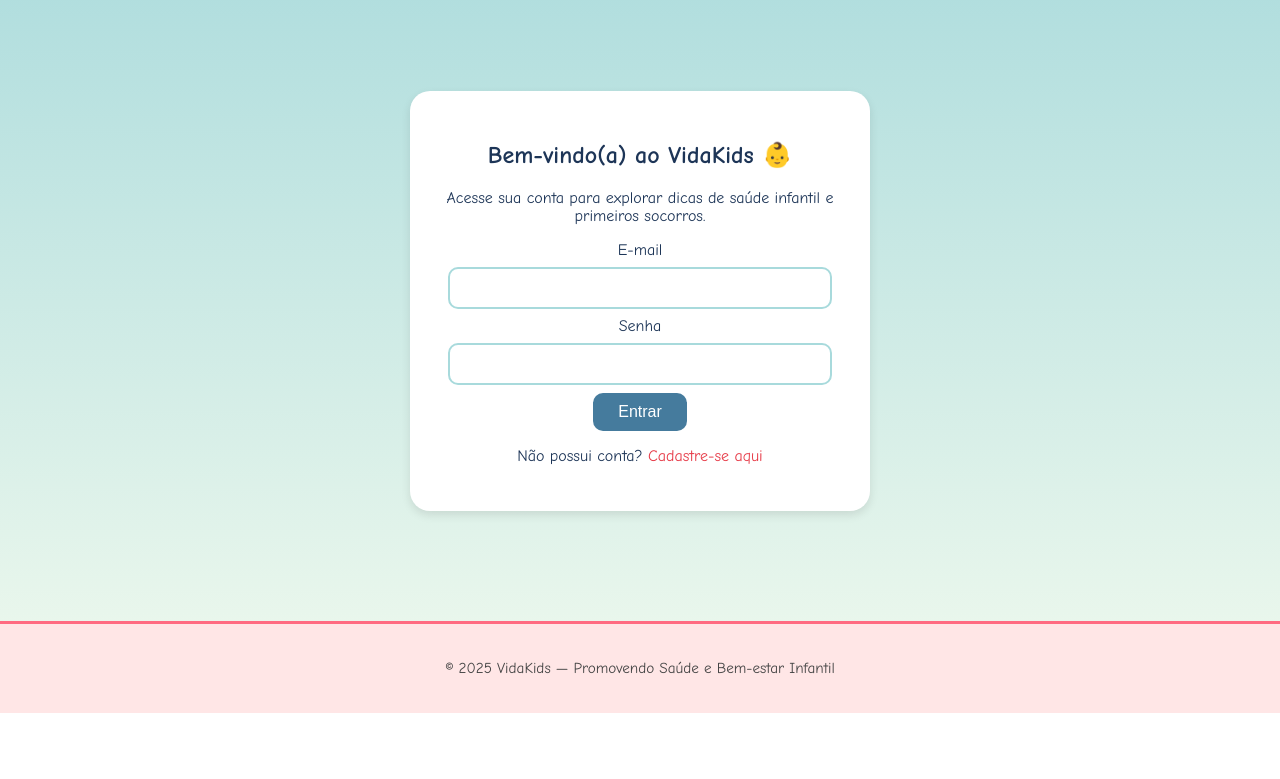
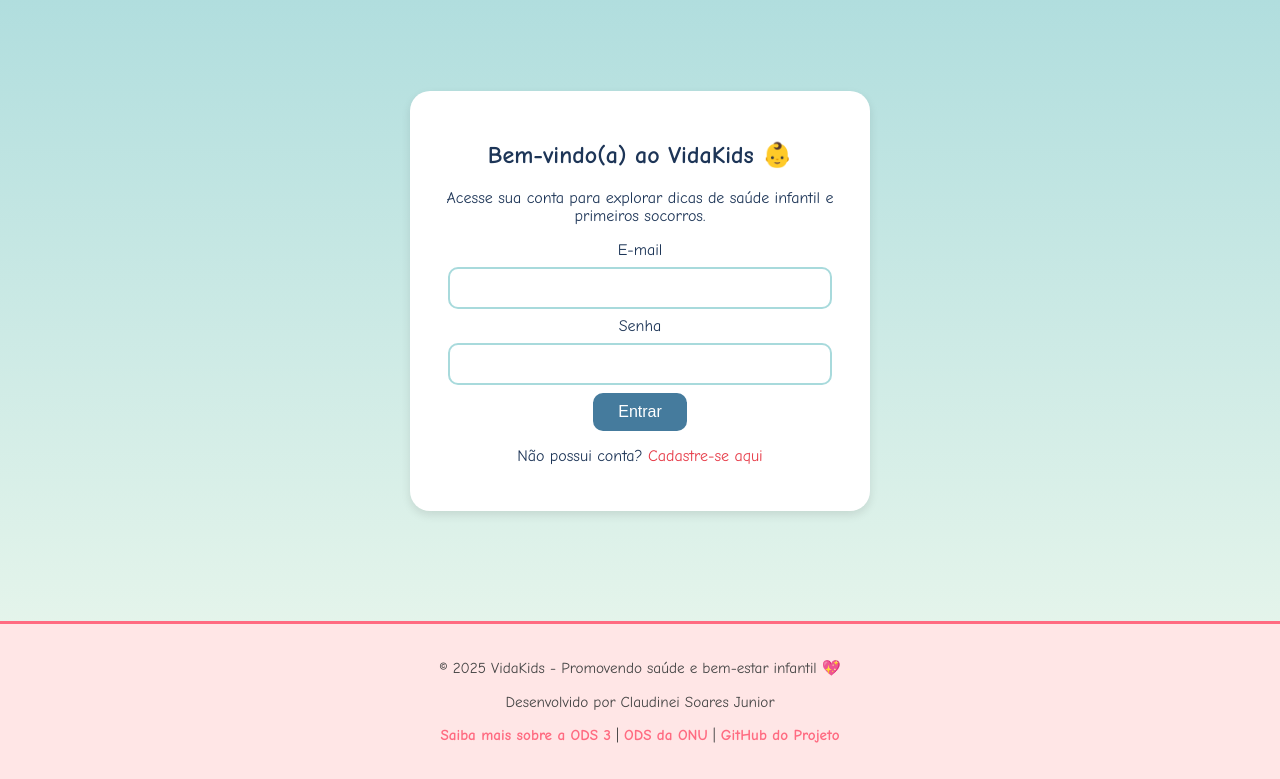
Before and after one commit to claudineijr18/PROJETO-WEB, a plain HTML site: page index.html in a window 1280 px wide. Shown: the part 107-886 px from the top of the page. Before the commit the page ends 820 px from the top, so only its background shows below. Drawn offline with Linux system fonts and the light colour scheme.

Commit message:
Update: footer

```diff
--- a/index.html
+++ b/index.html
@@ -35,7 +35,13 @@
         </main>
 
         <footer>
-            <p>© 2025 VidaKids — Promovendo Saúde e Bem-estar Infantil </p>
+            <p>© 2025 VidaKids - Promovendo saúde e bem-estar infantil 💖</p>
+            <p>Desenvolvido por Claudinei Soares Junior </p>
+            <p>
+                <a href="https://brasil.un.org/pt-br/sdgs/3" target="_blank">Saiba mais sobre a ODS 3</a> |
+                <a href="https://brasil.un.org/pt-br/sdgs" target="_blank">ODS da ONU</a> |
+                <a href="https://github.com/claudineijr18/PROJETO-WEB" target="_blank">GitHub do Projeto</a>
+            </p>
         </footer>
     </body>
 
```
Also changed, not shown: cadastro.html (+7 -1 lines), dicas.html (+3 -2 lines), primeiros-socorros.html (+3 -2 lines), principal.html (+2 -1 lines), vacinas.html (+3 -2 lines).
